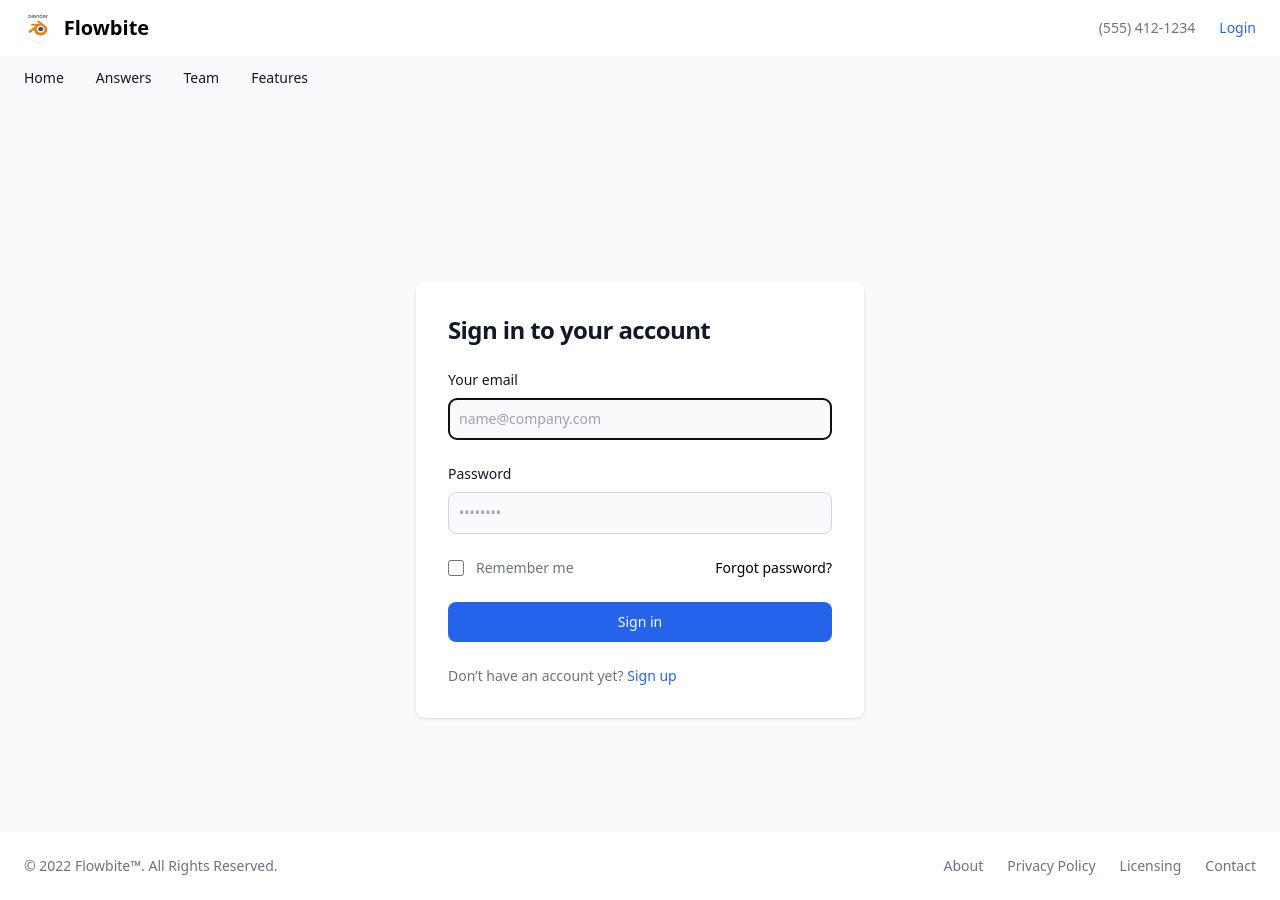
After one commit to mtermzee/stackoverflow-backend, a Symfony app: template templates/security/login.html.twig in a window 1280 px wide. The commit adds this page. Run offline with Twig, Linux system fonts and the light colour scheme; the template is opened without the code that fills it, so the values that code supplies are empty; some libraries are stand-ins or nearby versions.

Commit message:
Building a Login Form(make:auth)

```diff
--- a/templates/base.html.twig
+++ b/templates/base.html.twig
@@ -35,7 +35,7 @@
 					</a>
 					<div class="flex items-center">
 						<a href="tel:5541251234" class="mr-6 text-sm font-medium text-gray-500 dark:text-white hover:underline">(555) 412-1234</a>
-						<a href="#" class="text-sm font-medium text-blue-600 dark:text-blue-500 hover:underline">Login</a>
+						<a href="{{ path('app_login') }}" class="text-sm font-medium text-blue-600 dark:text-blue-500 hover:underline">Login</a>
 					</div>
 				</div>
 			</nav>
--- /dev/null
+++ b/templates/security/login.html.twig
@@ -0,0 +1,50 @@
+{% extends 'base.html.twig' %}
+
+{% block title %}Log in!
+{% endblock %}
+
+{% block body %}
+	<section class="bg-gray-50 dark:bg-gray-900">
+		<div class="flex flex-col items-center justify-center px-6 py-8 mx-auto md:h-screen lg:py-0">
+			<div class="w-full bg-white rounded-lg shadow dark:border md:mt-0 sm:max-w-md xl:p-0 dark:bg-gray-800 dark:border-gray-700">
+				<div class="p-6 space-y-4 md:space-y-6 sm:p-8">
+					<h1 class="text-xl font-bold leading-tight tracking-tight text-gray-900 md:text-2xl dark:text-white">
+						Sign in to your account
+					</h1>
+					<form class="space-y-4 md:space-y-6" action="post">
+						{% if error %}
+							<div class="alert alert-danger">{{ error.messageKey|trans(error.messageData, 'security') }}</div>
+						{% endif %}
+						<div>
+							<label for="email" class="block mb-2 text-sm font-medium text-gray-900 dark:text-white">Your email</label>
+							<input type="email" name="email" id="email" class="bg-gray-50 border border-gray-300 text-gray-900 sm:text-sm rounded-lg focus:ring-primary-600 focus:border-primary-600 block w-full p-2.5 dark:bg-gray-700 dark:border-gray-600 dark:placeholder-gray-400 dark:text-white dark:focus:ring-blue-500 dark:focus:border-blue-500" placeholder="name@company.com" value="{{ last_username }}" required autofocus>
+						</div>
+						<div>
+							<label for="password" class="block mb-2 text-sm font-medium text-gray-900 dark:text-white">Password</label>
+							<input type="password" name="password" id="password" placeholder="••••••••" class="bg-gray-50 border border-gray-300 text-gray-900 sm:text-sm rounded-lg focus:ring-primary-600 focus:border-primary-600 block w-full p-2.5 dark:bg-gray-700 dark:border-gray-600 dark:placeholder-gray-400 dark:text-white dark:focus:ring-blue-500 dark:focus:border-blue-500" required="">
+						</div>
+						<div>
+							<input type="hidden" name="_csrf_token" value="{{ csrf_token('authenticate') }}">
+						</div>
+						<div class="flex items-center justify-between">
+							<div class="flex items-start">
+								<div class="flex items-center h-5">
+									<input id="remember" aria-describedby="remember" type="checkbox" class="w-4 h-4 border border-gray-300 rounded bg-gray-50 focus:ring-3 focus:ring-primary-300 dark:bg-gray-700 dark:border-gray-600 dark:focus:ring-primary-600 dark:ring-offset-gray-800" required="">
+								</div>
+								<div class="ml-3 text-sm">
+									<label for="remember" class="text-gray-500 dark:text-gray-300">Remember me</label>
+								</div>
+							</div>
+							<a href="#" class="text-sm font-medium text-primary-600 hover:underline dark:text-blue-500">Forgot password?</a>
+						</div>
+						<button type="submit" class="w-full text-white bg-blue-600 hover:bg-blue-700 focus:ring-4 focus:outline-none focus:ring-blue-300 font-medium rounded-lg text-sm px-5 py-2.5 text-center dark:bg-blue-600 dark:hover:bg-blue-700 dark:focus:ring-blue-800">Sign in</button>
+						<p class="text-sm font-light text-gray-500 dark:text-gray-400">
+							Don’t have an account yet?
+							<a href="#" class="font-medium text-blue-600 hover:underline dark:text-blue-500">Sign up</a>
+						</p>
+					</form>
+				</div>
+			</div>
+		</div>
+	</section>
+{% endblock %}
```
Also changed, not shown: src/Controller/SecurityController.php (added, +32 -0 lines), src/Security/LoginFormAuthenticator.php (added, +58 -0 lines), 1 other file.
